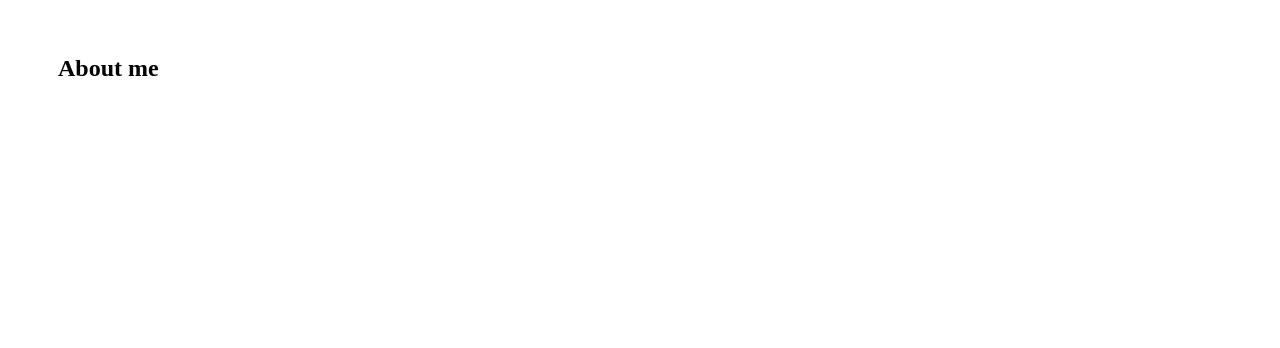
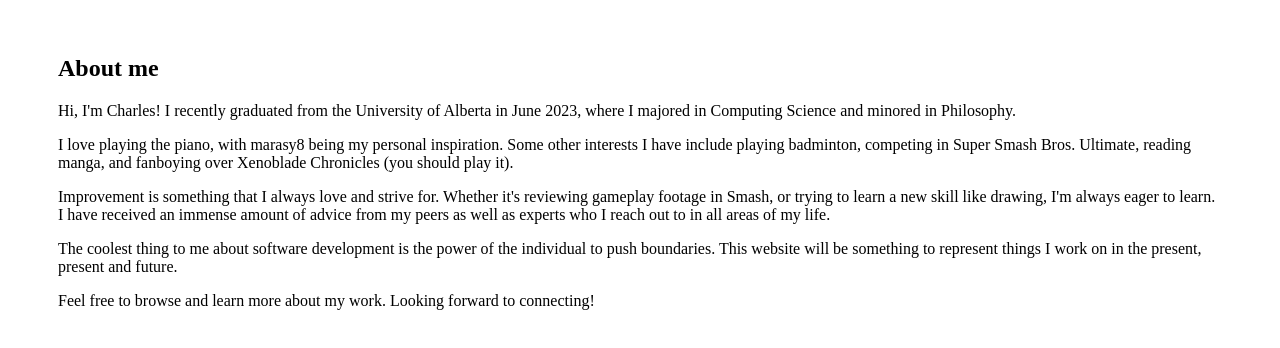
Before and after one commit to Marasy8/portfolio-website, a React (Create React App) app: page / in a window 1280 px wide. Shown: the part 961-1309 px from the top of the page. Built offline with nearby package versions, Linux system fonts and the light colour scheme.

Commit message:
added about me content

```diff
--- a/src/App.js
+++ b/src/App.js
@@ -21,6 +21,24 @@ const App = () => {
         </section>
         <section id="about" className="section">
           <h2>About me</h2>
+          <p>
+            Hi, I'm Charles! I recently graduated from the University of Alberta in June 2023, where I majored in Computing Science and minored in Philosophy.
+
+          </p>
+          <p>
+            I love playing the piano, with marasy8 being my personal inspiration. Some other interests I have include playing badminton, competing in Super Smash Bros. Ultimate, reading manga, and fanboying over Xenoblade Chronicles (you should play it).
+
+          </p>
+          <p>
+            Improvement is something that I always love and strive for. Whether it's reviewing gameplay footage in Smash, or trying to learn a new skill like drawing, I'm always eager to learn.
+            I have received an immense amount of advice from my peers as well as experts who I reach out to in all areas of my life.
+          </p>
+          <p>
+            The coolest thing to me about software development is the power of the individual to push boundaries. This website will be something to represent things I work on in the present, present and future.
+          </p>
+          <p>
+            Feel free to browse and learn more about my work. Looking forward to connecting!
+          </p>
         </section>
         <section id="projects" className="section">
           <h2>Projects</h2>
```
